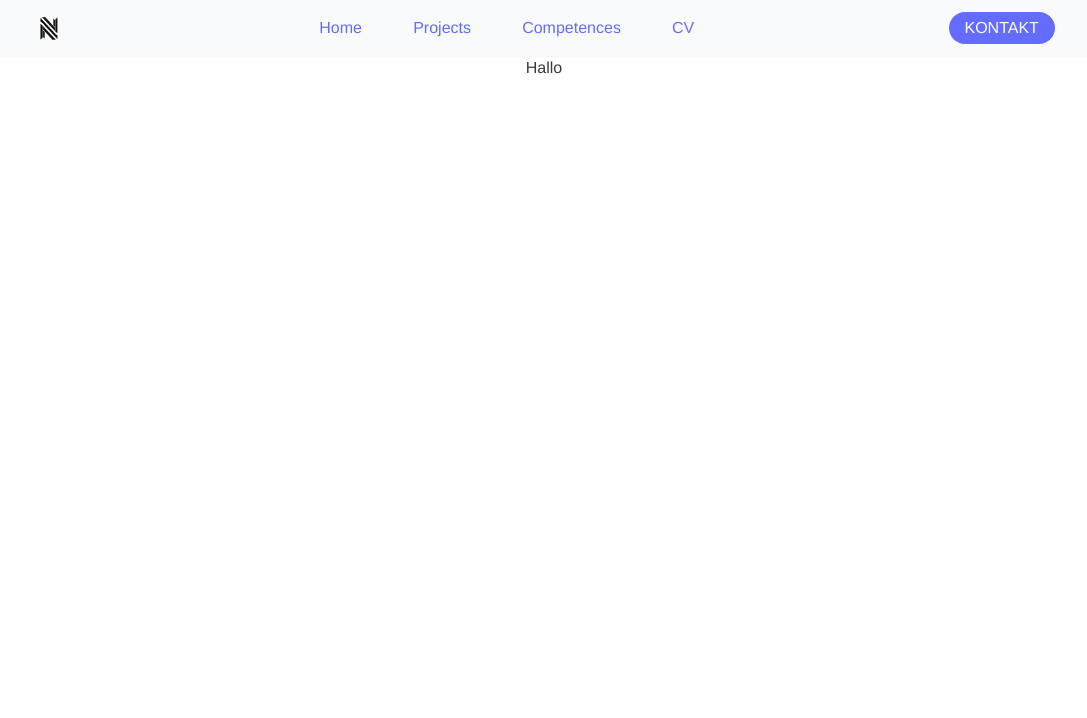
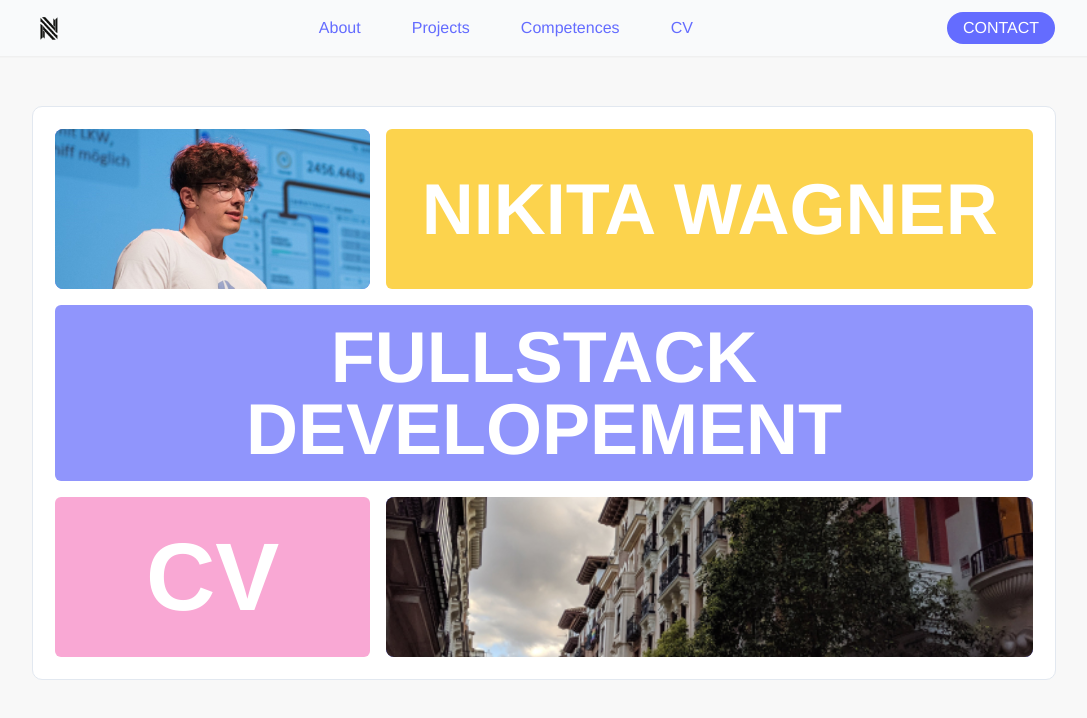
Before and after one commit to nikitawagner/website, a React (Vite) app: page / in a window 1280 px wide. Shown: the top 718 px of the page, without its empty margins (96-1183 px from the left). Built offline with nearby package versions, Linux system fonts and the light colour scheme; a web font is replaced by a local one.

Commit message:
feat: add homepage

```diff
--- a/package.json
+++ b/package.json
@@ -5,6 +5,7 @@
 	"type": "module",
 	"scripts": {
 		"dev": "vite",
+		"host": "vite --host",
 		"build": "vite build",
 		"lint": "eslint . --ext js,jsx --report-unused-disable-directives --max-warnings 0",
 		"preview": "vite preview"
--- a/src/components/CV.jsx
+++ b/src/components/CV.jsx
@@ -3,7 +3,7 @@ import { cvLanguages } from "../helper/cvLanguages";
 
 const CV = () => {
 	return (
-		<div className="container">
+		<div className="container bg-white">
 			<h1 className="text-4xl font-bold text-center mb-1 mt-2">CV</h1>
 			<p className="text-center">
 				Feel free explore my CV in your prefered language!{" "}
--- a/src/components/Home.jsx
+++ b/src/components/Home.jsx
@@ -1,7 +1,61 @@
+import nikita from "../assets/home/nikita.jpg";
+import madrid from "../assets/home/madrid.jpg";
+import { useNavigate } from "react-router-dom";
+
 const Home = () => {
 	return (
-		<div>
-			<div>Hallo</div>
+		<div className="container bg-white">
+			<PortfolioGrid />
+		</div>
+	);
+};
+
+const PortfolioGrid = () => {
+	const navigate = useNavigate();
+	return (
+		<div className="grid grid-cols-2 md:grid-cols-3 gap-4 p-1 md:p-3">
+			<div
+				className="col-span-1 md:col-span-1 bg-primary rounded-lg
+				aspect-w-1 aspect-h-1 h-40 transition-all duration-300 hover:scale-97"
+			>
+				<img src={nikita} className="rounded-lg object-cover w-full h-full" />
+			</div>
+			<div
+				className="bg-amber-300 text-white rounded-md col-span-1
+				md:col-span-2 text-center text-3xl sm:text-6xl md:text-7xl font-bold
+				flex items-center justify-center flex-wrap h-40
+				hover:shadow-[5px_5px_0px_0px_rgba(245,158,11)] hover:cursor-pointer
+				transition-all duration-300 hover:scale-101"
+				onClick={() => navigate("/about")}
+			>
+				<div className="shrink">NIKITA WAGNER</div>
+			</div>
+			<div
+				className="bg-primarypastel p-4 text-white rounded-md col-span-2
+				md:col-span-3 text-center text-3xl sm:text-5xl md:text-7xl font-bold
+				flex items-center justify-center flex-wrap
+				hover:shadow-[5px_5px_0px_0px_rgba(100,108,255)] hover:cursor-pointer
+				transition-all duration-300 hover:scale-101"
+				onClick={() => navigate("/projects")}
+			>
+				<div className="shrink">FULLSTACK DEVELOPEMENT</div>
+			</div>
+			<div
+				className="bg-pink-300 text-white rounded-md col-span-1
+				md:col-span-1 text-center text-5xl sm:text-6xl md:text-8xl font-bold
+				flex items-center justify-center flex-wrap h-40
+				hover:shadow-[5px_5px_0px_0px_rgba(236,72,153)] hover:cursor-pointer
+				transition-all duration-300 hover:scale-101"
+				onClick={() => navigate("/cv")}
+			>
+				<div className="shrink">CV</div>
+			</div>
+			<div
+				className="col-span-1 md:col-span-2 bg-primary rounded-lg
+				aspect-w-1 aspect-h-1 h-40 transition-all duration-300 hover:scale-97"
+			>
+				<img src={madrid} className="rounded-lg object-cover w-full h-full" />
+			</div>
 		</div>
 	);
 };
--- a/src/components/Navbar.jsx
+++ b/src/components/Navbar.jsx
@@ -41,7 +41,7 @@ const Navbar = () => {
 						</ul>
 					</div>
 					<div className="flex items-center gap-5">
-						<Button text={"Kontakt"} action={() => navigate("/contact")} />
+						<Button text={"Contact"} action={() => navigate("/contact")} />
 						<div
 							name="menu"
 							className="text-3xl cursor-pointer md:hidden"
--- a/src/components/PageNotFound.jsx
+++ b/src/components/PageNotFound.jsx
@@ -4,11 +4,11 @@ import Button from "./Button.jsx";
 const PageNotFound = () => {
 	const navigate = useNavigate();
 	return (
-		<main className="grid min-h-full place-items-center bg-white px-6 py-24 sm:py-32 lg:px-8">
+		<main className="grid min-h-full place-items-center bg-white px-6 py-24 sm:py-32 lg:px-8 container">
 			<div className="text-center">
 				<p className="text-base font-semibold text-primary">404</p>
-				<h1 className="mt-4 text-3xl font-bold tracking-tight text-gray-900 sm:text-5xl">
-					Seite nicht gefunden :{"("}
+				<h1 className="mt-4 text-2xl font-bold tracking-tight text-gray-900 sm:text-5xl">
+					Page not found :{"("}
 				</h1>
 				<div className="mt-10 flex items-center justify-center gap-x-6">
 					<Button text={"Home"} action={() => navigate("/")} />
--- a/src/helper/navItems.js
+++ b/src/helper/navItems.js
@@ -1,7 +1,7 @@
 export const navItems = [
 	{
-		name: "Home",
-		link: "/",
+		name: "About",
+		link: "/about",
 	},
 	{
 		name: "Projects",
--- a/src/index.css
+++ b/src/index.css
@@ -29,6 +29,7 @@
 	text-rendering: optimizeLegibility;
 	-webkit-font-smoothing: antialiased;
 	-moz-osx-font-smoothing: grayscale;
+	background-color: #f8f8f8;
 }
 
 a {
@@ -50,7 +51,7 @@ a:hover {
 	margin: 20px;
 	padding: 10px;
 	margin-top: 50px;
-	border-radius: 5px;
+	border-radius: 10px;
 	width: 80%;
 	max-width: 1200px;
 	border: 1px solid #e2e8f0;
--- a/tailwind.config.js
+++ b/tailwind.config.js
@@ -7,6 +7,15 @@ export default {
 				primary: "#646cff",
 				secondary: "#8087ff",
 				tertiary: "#639CFF",
+				primarypastel: "#9095fc",
+			},
+			scale: {
+				103: "1.03",
+				102: "1.02",
+				101: "1.01",
+				99: "0.99",
+				98: "0.98",
+				97: "0.97",
 			},
 		},
 	},
```
Also changed, not shown: src/assets/home/madrid.jpg (added), src/assets/home/nikita.jpg (added). Lines whose indentation alone changed are shown as unchanged.
